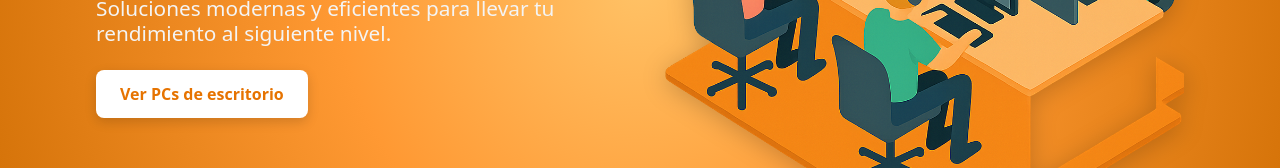
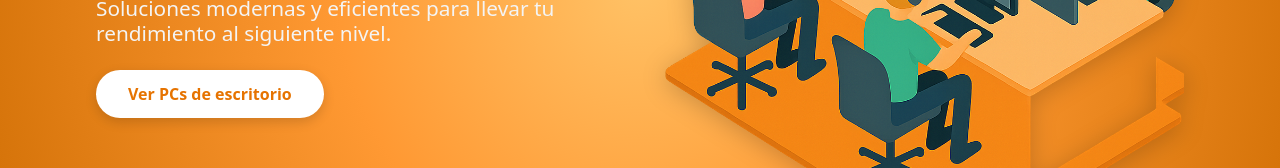
Before and after one commit to pablovenica7/Tech-Ecommerce, a React (Vite) app: page / in a window 1280 px wide. Shown: the part 484-652 px from the top of the page. Built offline with nearby package versions, Linux system fonts and the light colour scheme.

Commit message:
Update Home.css

```diff
--- a/src/pages/Home.css
+++ b/src/pages/Home.css
@@ -35,8 +35,8 @@
   background-color: #ffffff;
   color: #e67300;
   font-weight: 600;
-  padding: 12px 24px;
-  border-radius: 8px;
+  padding: 12px 32px;
+  border-radius: 999px;
   border: none;
   box-shadow: 0 4px 12px rgba(0, 0, 0, 0.15);
   transition: all 0.3s ease;
```
